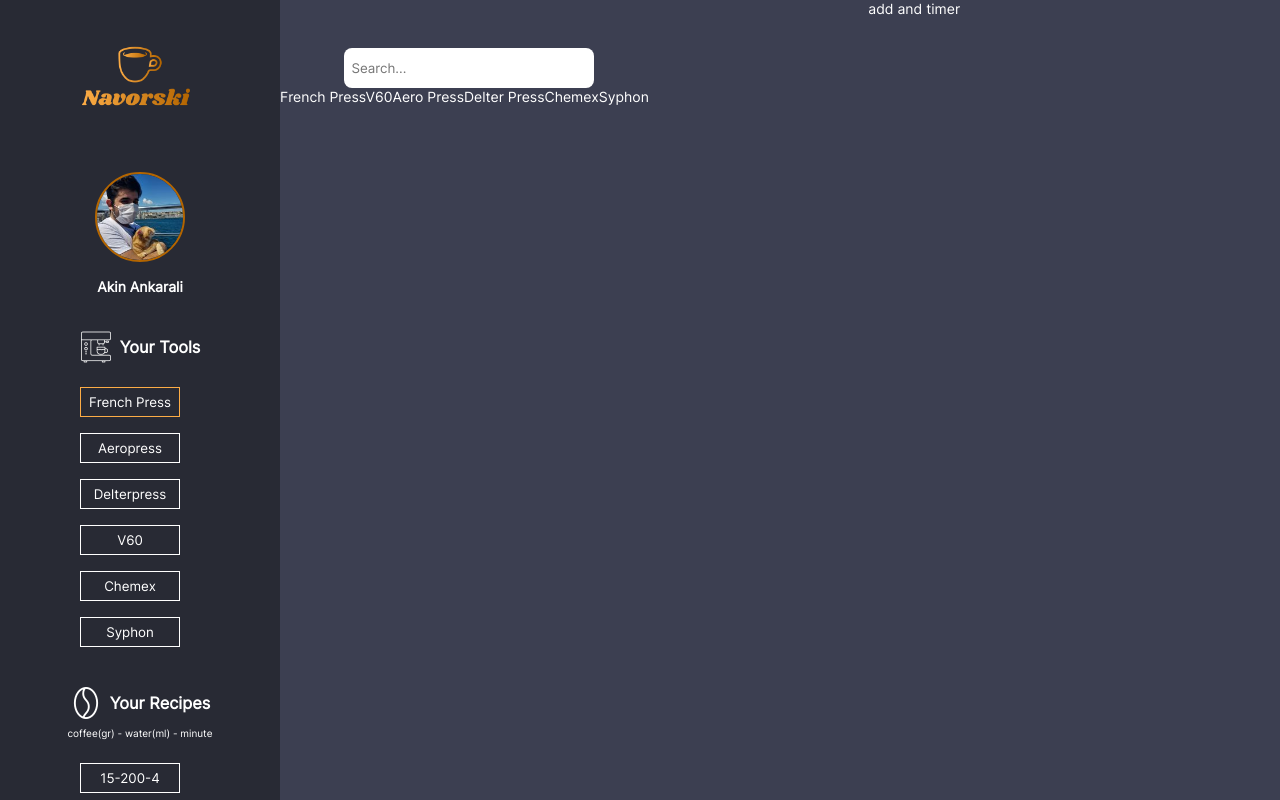
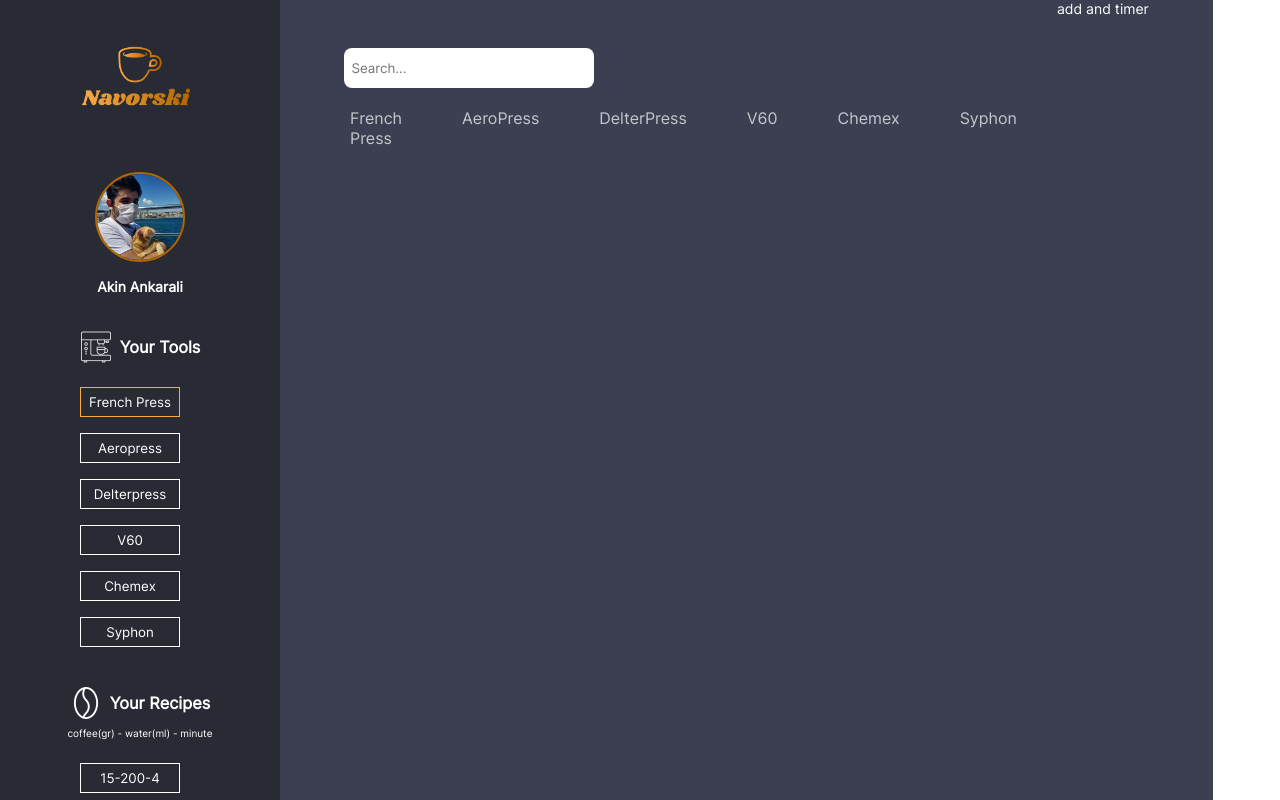
Before and after one commit to akinankarali/CoffeeBrew, a Vue app in the folder client/: page / in a window 1280 px wide. Shown: the top 800 px of the page. Built offline with nearby package versions, Linux system fonts and the light colour scheme.

Commit message:
add navbar component

```diff
--- /dev/null
+++ b/client/src/components/Navbar.vue
@@ -0,0 +1,43 @@
+<template>
+  <div class="nav">
+    <h2>French Press</h2>
+    <h2>AeroPress</h2>
+    <h2>DelterPress</h2>
+    <h2>V60</h2>
+    <h2>Chemex</h2>
+    <h2>Syphon</h2>
+  </div>
+</template>
+
+<script>
+export default {
+  name: "Navbar"
+};
+</script>
+
+<style scoped lang="scss">
+.nav {
+  display: flex;
+  color: white;
+  overflow-x: scroll;
+  padding: 20px 10px 10px 40px;
+  &::-webkit-scrollbar {
+    display: none;
+  }
+  -ms-overflow-style: none;
+  scrollbar-width: none;
+  h2 {
+    cursor: pointer;
+    margin-left: 30px;
+    margin-right: 30px;
+    font-weight: 500;
+    font-size: 16px;
+    opacity: 0.7;
+    transition: transform 50ms ease-out;
+    &:hover {
+      opacity: 1;
+      transform: scale(1.2);
+    }
+  }
+}
+</style>
--- a/client/src/views/Home.vue
+++ b/client/src/views/Home.vue
@@ -6,16 +6,8 @@
         <div class="search-bar">
           <input type="search" placeholder="  Search..." />
         </div>
-        <div class="tags">
-          <a href="">French Press</a>
-          <a href="">V60</a>
-          <a href="">Aero Press</a>
-          <a href="">Delter Press</a>
-          <a href="">Chemex</a>
-          <a href="">Syphon</a>
-        </div>
-        <div class="cards">
-        </div>
+        <Navbar />
+        <div class="cards"></div>
       </Container>
     </div>
     <div class="add-and-timer">
@@ -27,11 +19,13 @@
 <script>
 import Container from "@/components/Container";
 import LeftSideBar from "@/components/LeftSideBar";
+import Navbar from "@/components/Navbar";
 export default {
   name: "Home",
   components: {
     Container,
-    LeftSideBar
+    LeftSideBar,
+    Navbar
   }
 };
 </script>
```
